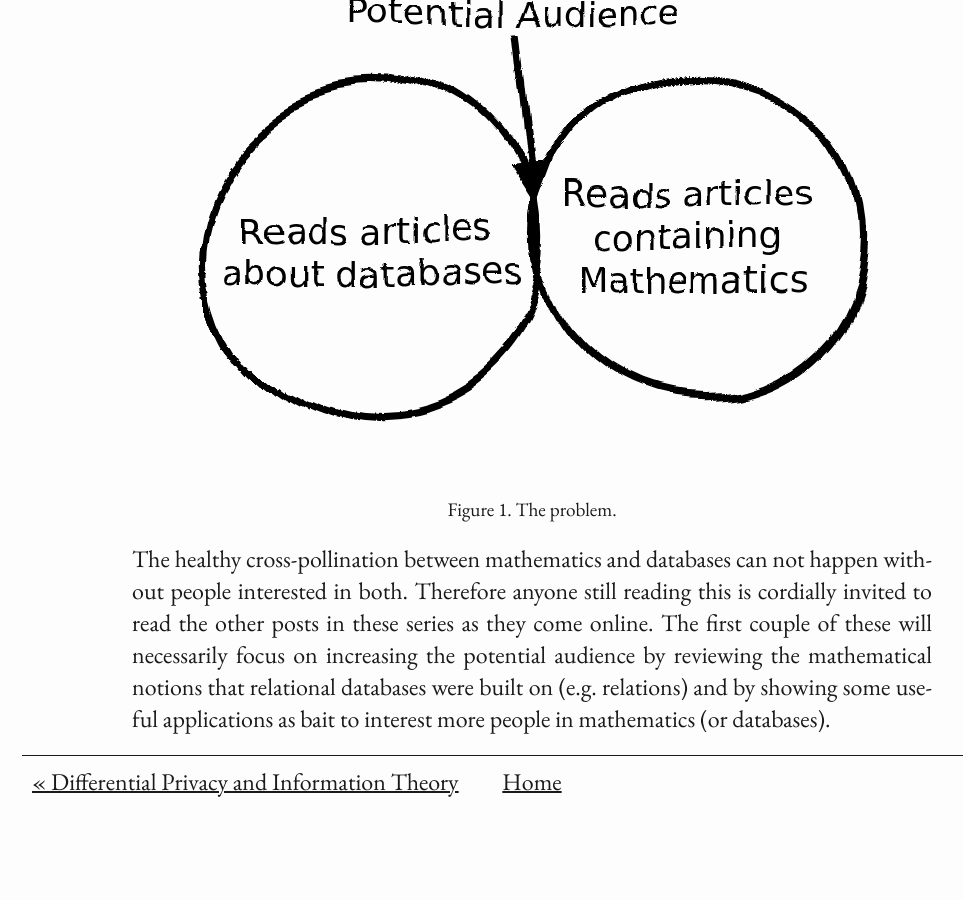
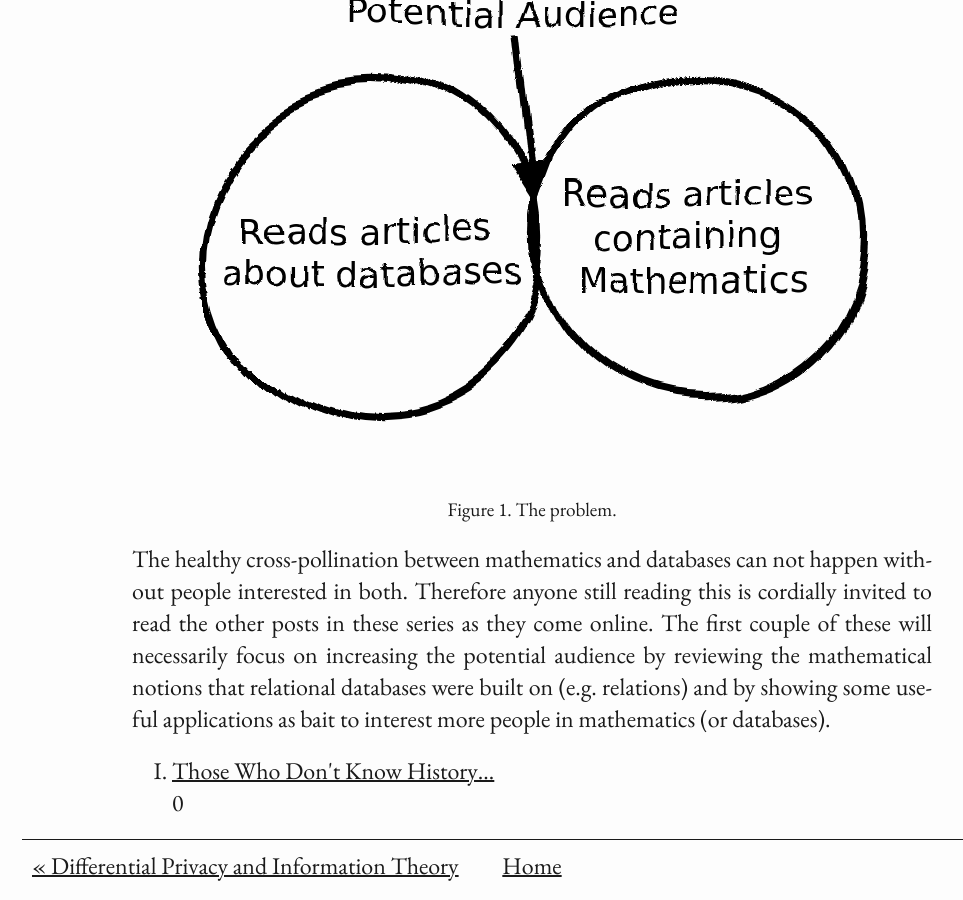
Before and after one commit to Shiandow/shiandow.github.io, a Jekyll site: the page built from _posts/2023-10-18-category-theory-for-dbas.md, in a window 1280 px wide and 900 px high, scrolled down 1644 px. Shown: the whole window, without its empty margins (108-1071 px from the left). Built offline with Jekyll 4.4.1, drawn with Linux system fonts in a browser that asks for light colours; some web fonts are replaced; before the commit the page ends 2460 px from its top, so only the background shows below that.

Commit message:
Final Fixes

```diff
--- a/_posts/2023-10-18-category-theory-for-dbas.md
+++ b/_posts/2023-10-18-category-theory-for-dbas.md
@@ -80,8 +80,8 @@ Figure 1. The problem.
 The healthy cross-pollination between mathematics and databases can not happen without people interested in both. Therefore anyone still reading this is cordially invited to read the other posts in these series as they come online. The first couple of these will necessarily focus on increasing the potential audience by reviewing the mathematical notions that relational databases were built on (e.g. relations) and by showing some useful applications as bait to interest more people in mathematics (or databases).
 
 <ol type="I">
-  {%- assign index = 0 %}
-  {%- for post in site.categories.basic %}
+  {%- assign index = 1 %}
+  {%- for post in site.posts %}
     {%- if post.url and post.tags contains "category-theory-for-dbas" %}
     <li values="{{ index }}"><a href="{{ post.url }}">{{ post.title }}</a></li>
     {%- increment index %}
```
